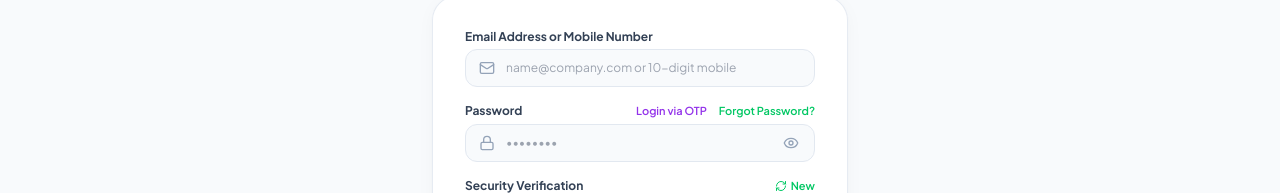
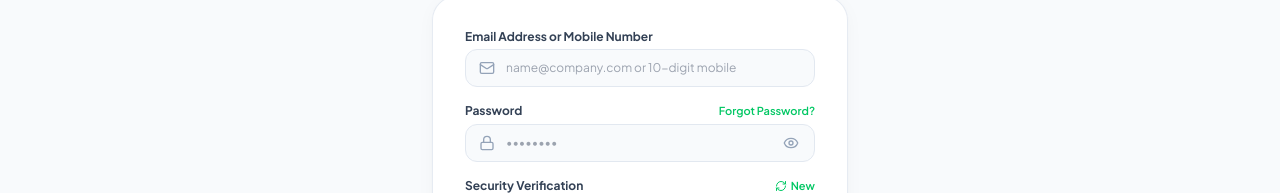
Before and after one commit to veaglespace-Tech/Qr-Code, a Next.js app in the folder client/: page /login in a window 1280 px wide. Shown: the part 287-480 px from the top of the page. Built offline with nearby package versions, Linux system fonts and the light colour scheme; no server answers.

Commit message:
fix(login): remove Login via OTP link and keep standard password login for users and partners

```diff
--- a/client/src/app/login/page.jsx
+++ b/client/src/app/login/page.jsx
@@ -106,33 +106,6 @@ export default function LoginPage() {
       router.push('/admin/dashboard');
     } else {
       router.push('/user/dashboard');
-    }
-  };
-
-  // Superadmin OTP: Direct request without password
-  const handleRequestOtpOnly = async () => {
-    setFormError('');
-    setFormSuccess('');
-
-    const cleanEmail = identifier.trim().toLowerCase();
-    if (!cleanEmail) {
-      const msg = 'Please enter your Superadmin email address in the field above.';
-      setFormError(msg);
-      toast.error(msg);
-      return;
-    }
-
-    try {
-      const res = await sendSuperadminOtp({ email: cleanEmail }).unwrap();
-      setIsOtpStep(true);
-      setSuperadminEmail(cleanEmail);
-      setSuperadminCooldown(60);
-      setFormSuccess(res.message || `Security OTP sent to ${cleanEmail}`);
-      toast.success(res.message || `Security OTP sent to ${cleanEmail}`);
-    } catch (err) {
-      const friendly = formatUserFriendlyError(err);
-      setFormError(friendly);
-      toast.error(friendly);
     }
   };
 
@@ -373,14 +346,6 @@ export default function LoginPage() {
         <div>
           <div className="flex justify-between items-center mb-1">
             <label className="block text-xs font-bold text-slate-700">Password</label>
-            <div className="flex items-center gap-3">
-              <button
-                type="button"
-                onClick={handleRequestOtpOnly}
-                className="text-[11px] font-semibold text-purple-600 hover:text-purple-700 hover:underline cursor-pointer"
-              >
-                Login via OTP
-              </button>
             <button
               type="button"
               onClick={openForgotPassword}
@@ -388,7 +353,6 @@ export default function LoginPage() {
             >
               Forgot Password?
             </button>
-            </div>
           </div>
           <div className="relative">
             <Lock className="w-4 h-4 text-slate-400 absolute left-3.5 top-1/2 -translate-y-1/2 pointer-events-none" />
```
Lines whose indentation alone changed are shown as unchanged.
